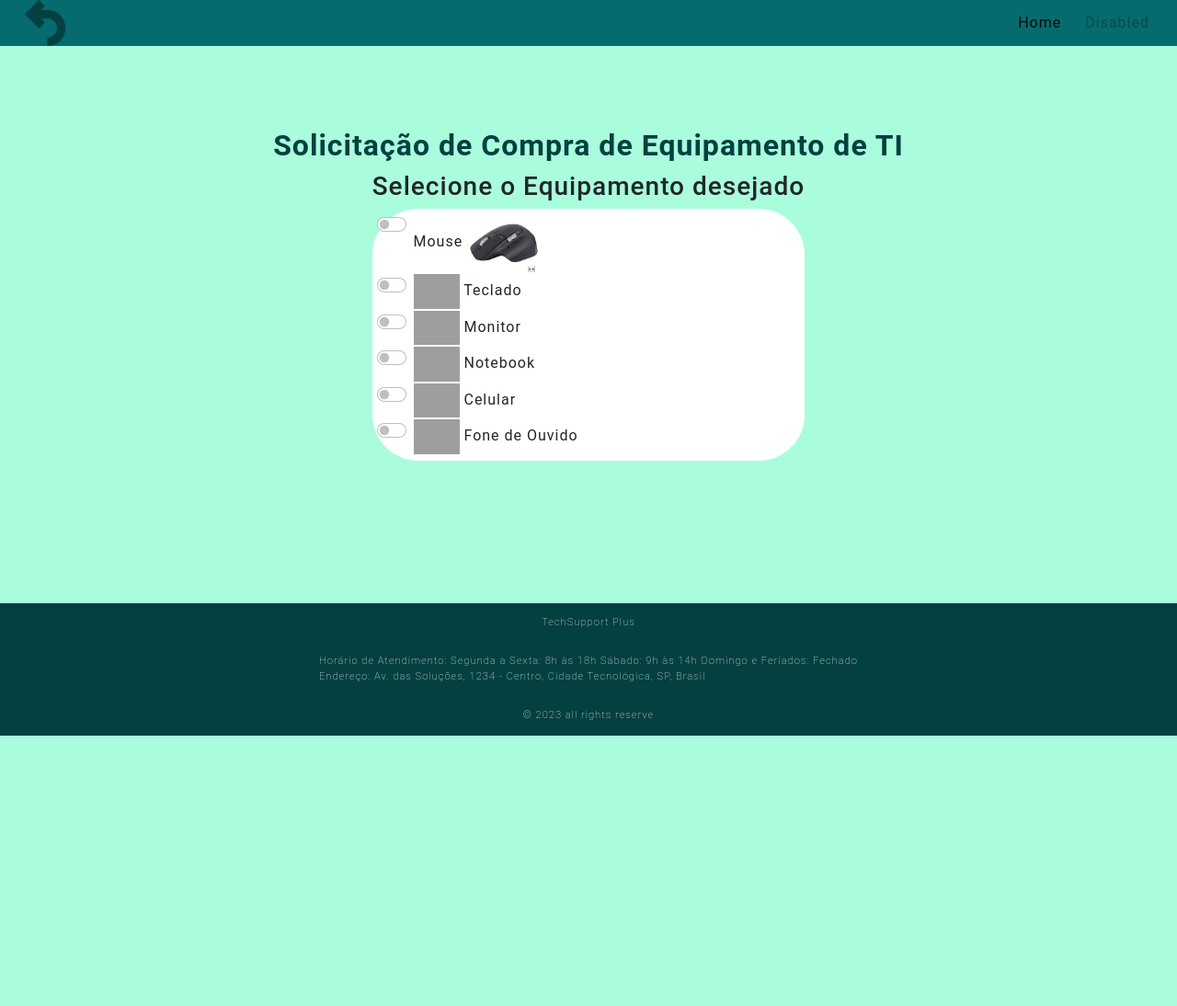
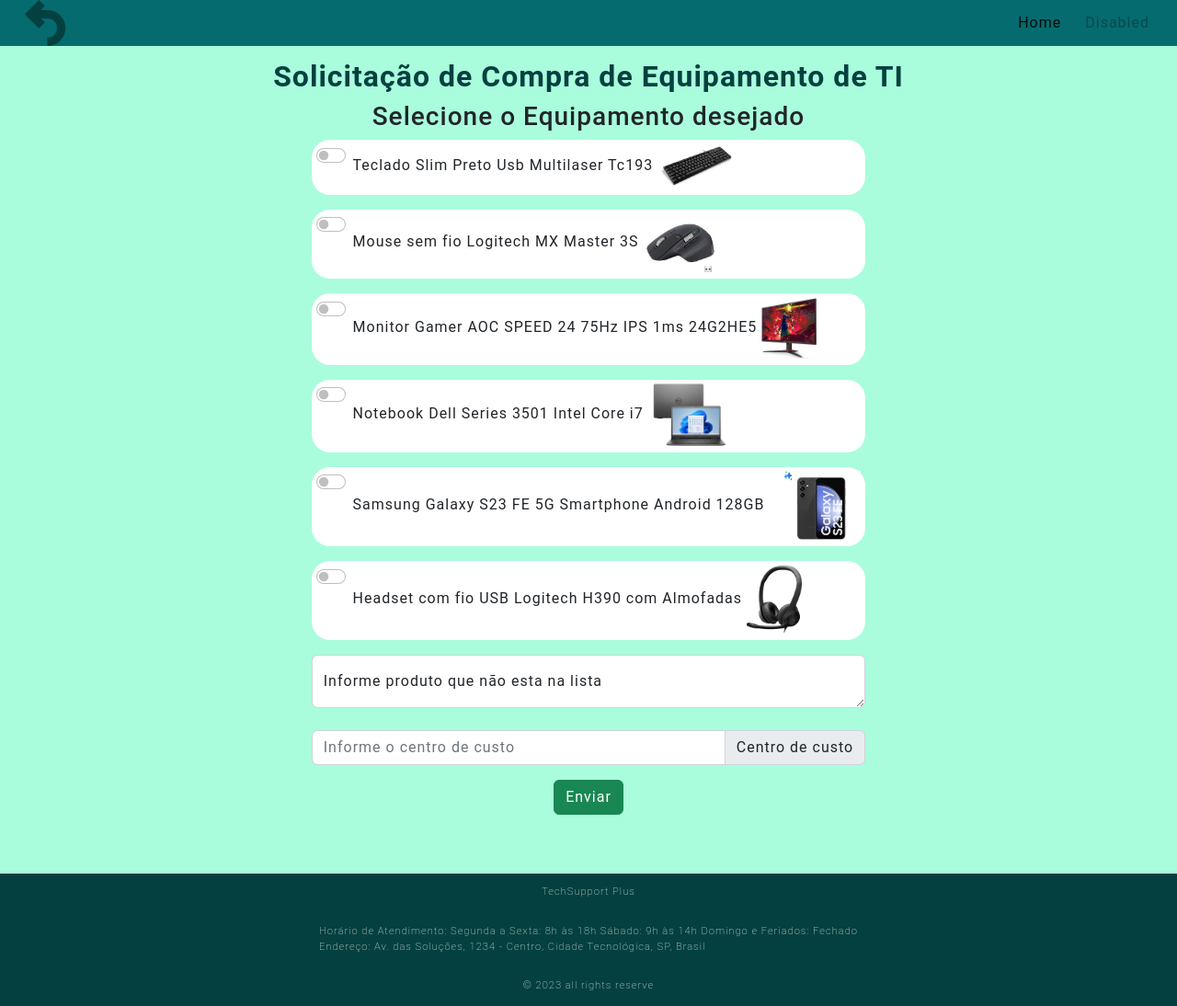
Before and after one commit to Djonatan01/helpDesk, a Flask app: page /servico/equipment_purchase in a window 1280 px wide. Shown: the whole page at 92% size. Before the commit the page ends 800 px from the top, so only its background shows below. Run offline with Flask 3, Linux system fonts and the light colour scheme; grey boxes are pictures that could not be loaded.

Commit message:
Todo sistema de serviços gravando corretamento no banco de dados

```diff
--- a/Public/style.css
+++ b/Public/style.css
@@ -70,12 +70,35 @@
   }
 }
 
+.compra-options {
+  display: flex;
+  flex-direction: column;
+  align-items: center;
+}
+
+.compra-options form-check {
+  display: flex;
+  flex-direction: column;
+  align-items: center;
+  margin-bottom: 1rem;
+}
+
+.compra-options form-check-label {
+  display: flex;
+  flex-direction: column;
+  align-items: center;
+  text-align: center;
+}
+
+.compra-options form-check-input {
+  margin-top: 0.5rem;
+}
+
 .check_box {
-
   gap: 1.5rem;
   padding: 0.3rem;
   background: white;
-  border-radius: 50px;
+  border-radius: 20px;
   text-align: center;
   margin-bottom: 0.5rem;
   margin-block-end: 1rem;
--- a/Src/Controller/Ticket.py
+++ b/Src/Controller/Ticket.py
@@ -5,10 +5,10 @@
 from sqlalchemy.exc import IntegrityError
 
 class ControleTickets():
-    def cadastrarTicket( _title,_software, _description):
+    def cadastrarTicket( _title,_software, _description,_centroCusto):
         data = datetime.now().strftime('%d/%m/%Y')
         hora = datetime.now().strftime('%H:%M:%S')
-        tickets = Ticket( 1,_title,_software,_description,'open','',data,hora)
+        tickets = Ticket( 1,_title,_software,_description,'open','',data ,hora, _centroCusto)
 
         db.session.add(tickets)
         try:
--- a/Src/Model/Bd.py
+++ b/Src/Model/Bd.py
@@ -27,13 +27,14 @@
     idUser = db.Column(db.Integer,db.ForeignKey('Usuarios.idUser'))
     title = db.Column(db.String(50), nullable=False)
     software = db.Column(db.String(50), nullable=False)
-    description = db.Column(db.Text, nullable=False)
+    description = db.Column(db.String, nullable=False)
     status = db.Column(db.String(20), nullable=False, default='Open')
     execution = db.Column(db.String(500), nullable=False)
     created_data = db.Column(db.String, nullable=False)
     created_hora = db.Column(db.String, nullable=False)
+    cost_center = db.Column(db.String, nullable=False)
 
-    def __init__(self, _idUser, _title, _software, _description, _status,_execution, _created_data, _created_hora):
+    def __init__(self, _idUser, _title, _software, _description, _status,_execution, _created_data, _created_hora,_cost_center):
         self.idUser = _idUser
         self.title = _title
         self.software = _software
@@ -42,3 +43,4 @@
         self.execution = _execution
         self.created_data = _created_data
         self.created_hora = _created_hora
+        self.cost_center = _cost_center
--- a/Templates/base.html
+++ b/Templates/base.html
@@ -50,80 +50,6 @@
             {% include 'footer.html' %}
         </footer>
     </body>
-    <script>
-        document.addEventListener('DOMContentLoaded', () => {
-            const form = document.getElementById('equipamento-form');
-            const formContainer = document.getElementById('form-container');
-            const modelosDiv = document.getElementById('modelos');
-            const equipamentoSelecionado = document.getElementById('equipamento-selecionado');
-
-            form.addEventListener('change', () => {
-                const selectedEquipments = [];
-                document.querySelectorAll('#equipamento-form input:checked').forEach((checkbox) => {
-                    selectedEquipments.push(checkbox.value);
-                });
-
-                if (selectedEquipments.length > 0) {
-                    formContainer.style.display = 'block';
-                    equipamentoSelecionado.value = selectedEquipments.join(', ');
-
-                    modelosDiv.innerHTML = '';
-
-                    selectedEquipments.forEach(equipamento => {
-                        let modelos = [];
-                        let imgSrc = '';
-                        switch (equipamento) {
-                            case 'mouse':
-                                modelos = ['Logitech MX Master 3', 'Razer DeathAdder', 'Microsoft Surface Mouse'];
-                                imgSrc = 'mouse_model.png';
-                                break;
-                            case 'teclado':
-                                modelos = ['Logitech MX Keys', 'Razer BlackWidow', 'Microsoft Surface Keyboard'];
-                                imgSrc = 'teclado_model.png';
-                                break;
-                            case 'monitor':
-                                modelos = ['Dell UltraSharp', 'Samsung Odyssey', 'LG UltraWide'];
-                                imgSrc = 'monitor_model.png';
-                                break;
-                            case 'notebook':
-                                modelos = ['MacBook Pro', 'Dell XPS 13', 'Lenovo ThinkPad X1'];
-                                imgSrc = 'notebook_model.png';
-                                break;
-                            case 'celular':
-                                modelos = ['iPhone 13', 'Samsung Galaxy S21', 'Google Pixel 6'];
-                                imgSrc = 'celular_model.png';
-                                break;
-                            case 'fone_de_ouvido':
-                                modelos = ['Sony WH-1000XM4', 'Bose QuietComfort 35', 'Apple AirPods Pro'];
-                                imgSrc = 'fone_model.png';
-                                break;
-                            default:
-                                modelos = [];
-                                imgSrc = '';
-                                break;
-                        }
-
-                        modelosDiv.innerHTML += `<h3>Modelos disponíveis para ${equipamento}:</h3>`;
-
-                        modelos.forEach(modelo => {
-                            const div = document.createElement('div');
-                            div.innerHTML = `
-                                <label>
-                                    <input type="radio" name="modelo" value="${modelo}">
-                                    <img src="{{ url_for('static', filename='img/${imgSrc}') }}" alt="${modelo}">
-                                    ${modelo}
-                                </label>
-                            `;
-                            modelosDiv.appendChild(div);
-                        });
-                    });
-                } else {
-                    formContainer.style.display = 'none';
-                }
-            });
-        });
-        </script>
-
 
     <!-- Fim do documento HTML -->
 </html>
--- a/Templates/servico.html
+++ b/Templates/servico.html
@@ -70,13 +70,15 @@
 
             <div class="check_box">
                 <div class="form-check form-switch">
-                    <input class="form-check-input" type="checkbox" id="tableau" name="uninstallsoftware" value="tableau">
+                    <input class="form-check-input" type="checkbox" id="tableau" name="uninstallsoftware"
+                        value="tableau">
                     <label class="form-check-label" for="tableau">Tableau</label>
                 </div>
             </div>
             <div class="check_box">
                 <div class="form-check form-switch">
-                    <input class="form-check-input" type="checkbox" id="powerbi" name="uninstallsoftware" value="powerbi">
+                    <input class="form-check-input" type="checkbox" id="powerbi" name="uninstallsoftware"
+                        value="powerbi">
                     <label class="form-check-label" for="powerbi">Power BI</label><br>
                 </div>
             </div>
@@ -90,7 +92,8 @@
             </div>
             <div class="check_box">
                 <div class="form-check form-switch">
-                    <input class="form-check-input" type="checkbox" id="vs_code" name="uninstallsoftware" value="vs_code">
+                    <input class="form-check-input" type="checkbox" id="vs_code" name="uninstallsoftware"
+                        value="vs_code">
                     <label class="form-check-label" for="vs_code">Visual Studio Code</label><br>
                 </div>
             </div>
@@ -113,7 +116,7 @@
 
     {% if tipo == 'general_support' %}
     <p>Informe o problema que esta enfrentando</p>
-    <form method="POST">
+    <form method="POST" action="{{ url_for('router.tk.new_ticket') }}">
         <div class="form-floating">
             <textarea class="form-control" placeholder="Leave a comment here" name="description"></textarea>
             <label for="floatingTextarea">Comentários</label>
@@ -126,67 +129,72 @@
     {% if tipo == 'equipment_purchase' %}
     <div class="compra-options">
         <h3>Selecione o Equipamento desejado</h3>
-                <form id="equipamento-form">
-                    <div class="check_box" style="text-align: center;">
-                        <div class="form-check form-switch" style="text-align: left;">
-                            <input class="form-check-input" type="checkbox" id="mouse" name="equipamento" value="mouse">
-                            <label class="form-check-label" for="mouse"> Mouse </label>
-                            <img src="{{ url_for('static', filename='img/mouse.jpeg') }}" alt="Mouse" width="80">
-                        </div>
-
-
+        <form method="POST" action="{{ url_for('router.tk.new_ticket') }}">
+            <div class="check_box">
                 <div class="form-check form-switch" style="text-align: left;">
                     <input class="form-check-input" type="checkbox" id="teclado" name="equipamento" value="teclado">
-                            <label class="form-check-label" for="teclado">
-                                <img src="{{ url_for('static', filename='img/teclado.png') }}" alt="Teclado" width="50">
-                                Teclado
-                            </label>
-                        </div>
-                        <div class="form-check form-switch" style="text-align: left;">
-                            <input class="form-check-input" type="checkbox" id="monitor" name="equipamento" value="monitor">
-                            <label class="form-check-label" for="monitor">
-                                <img src="{{ url_for('static', filename='img/monitor.png') }}" alt="Monitor" width="50">
-                                Monitor
-                            </label>
-                        </div>
-                        <div class="form-check form-switch" style="text-align: left;">
-                            <input class="form-check-input" type="checkbox" id="notebook" name="equipamento" value="notebook">
-                            <label class="form-check-label" for="notebook">
-                                <img src="{{ url_for('static', filename='img/notebook.png') }}" alt="Notebook" width="50">
-                                Notebook
-                            </label>
-                        </div>
-                        <div class="form-check form-switch" style="text-align: left;">
-                            <input class="form-check-input" type="checkbox" id="celular" name="equipamento" value="celular">
-                            <label class="form-check-label" for="celular">
-                                <img src="{{ url_for('static', filename='img/celular.png') }}" alt="Celular" width="50">
-                                Celular
-                            </label>
-                        </div>
-                        <div class="form-check form-switch" style="text-align: left;">
-                            <input class="form-check-input" type="checkbox" id="fone" name="equipamento" value="fone_de_ouvido">
-                            <label class="form-check-label" for="fone">
-                                <img src="{{ url_for('static', filename='img/fone.png') }}" alt="Fone de Ouvido" width="50">
-                                Fone de Ouvido
+                    <label class="form-check-label" for="teclado"> Teclado Slim Preto Usb Multilaser Tc193
+                        <img src="{{ url_for('static', filename='img/teclado.webp') }}" alt="Teclado" width="85">
                     </label>
                 </div>
             </div>
-                </form>
-            <div id="form-container" style="display:none;">
-                <h2>Detalhes do Equipamento</h2>
-                <form id="modelo-form" method="POST" action="{{ url_for('router.tk.new_ticket') }}">
-                    <input type="hidden" name="equipamento" id="equipamento-selecionado">
-                    <div id="modelos">
-                        <!-- Os modelos serão adicionados aqui via JavaScript -->
-                    </div>
-                    <label for="centro_custo">Centro de Custo</label>
-                    <input type="text" id="centro_custo" name="centro_custo" required>
-                    <button type="submit">Solicitar Compra</button>
-                </form>
+            <div class="check_box">
+                <div class="form-check form-switch" style="text-align: left;">
+                    <input style="display: flex;" class="form-check-input" type="checkbox" id="mouse" name="equipamento"
+                        value="mouse">
+                    <label class="form-check-label" for="mouse">Mouse sem fio Logitech MX Master 3S
+                    <img src="{{ url_for('static', filename='img/mouse.jpeg') }}" alt="Mouse" width="80">
+                </label>
                 </div>
             </div>
 
+            <div class="check_box">
+                <div class="form-check form-switch" style="text-align: left;">
+                    <input class="form-check-input" type="checkbox" id="monitor" name="equipamento" value="monitor">
+                    <label class="form-check-label" for="monitor">Monitor Gamer AOC SPEED 24 75Hz IPS 1ms 24G2HE5
+                        <img src="{{ url_for('static', filename='img/monitor.jpg') }}" alt="Monitor" width="60">
+                    </label>
+                </div>
+            </div>
+            <div class="check_box">
+                <div class="form-check form-switch" style="text-align: left;">
+                    <input class="form-check-input" type="checkbox" id="notebook" name="equipamento" value="notebook">
+                    <label class="form-check-label" for="notebook">Notebook Dell Series 3501 Intel Core i7
+                        <img src="{{ url_for('static', filename='img/notbook.webp') }}" alt="Notebook" width="90">
+
+                    </label>
+                </div>
+            </div>
+
+            <div class="check_box">
+                <div class="form-check form-switch" style="text-align: left;">
+                    <input class="form-check-input" type="checkbox" id="celular" name="equipamento" value="celular">
+                    <label class="form-check-label" for="celular">Samsung Galaxy S23 FE 5G Smartphone Android 128GB
+                        <img src="{{ url_for('static', filename='img/celular.webp') }}" alt="Celular" width="100">
+
+                    </label>
+                </div>
+            </div>
+            <div class="check_box">
+                <div class="form-check form-switch" style="text-align: left;">
+                    <input class="form-check-input" type="checkbox" id="fone" name="equipamento" value="fone_de_ouvido">
+                    <label class="form-check-label" for="fone">Headset com fio USB Logitech H390 com Almofadas
+                        <img src="{{ url_for('static', filename='img/fone.jpg') }}" alt="Fone de Ouvido" width="60">
+
+                    </label>
+                </div>
+            </div>
+            <div class="form-floating">
+                <textarea class="form-control" placeholder="Leave a comment here" name="description"></textarea>
+                <label for="floatingTextarea">Informe produto que não esta na lista</label>
+            </div><br>
+            <div class="input-group mb-3">
+                <input name="centroCusto" type="text" class="form-control" placeholder="Informe o centro de custo" aria-describedby="basic-addon2" required>
+                <span class="input-group-text" id="basic-addon2">Centro de custo</span>
+            </div>
+            <button class="btn btn-success" type="submit">Enviar</button>
+        </form>
+    </div>
     {%endif%}
-
 </main>
 {% endblock conteudo %}
```
Also changed, not shown: Src/View/NewTicket.py (+13 -2 lines), Public/img/celular.webp (added), Public/img/fone.jpg (added), Public/img/monitor.jpg (added), Public/img/notbook.webp (added), Public/img/teclado.webp (added), instance/helpdesk.sqlite3. Lines whose indentation alone changed are shown as unchanged.
